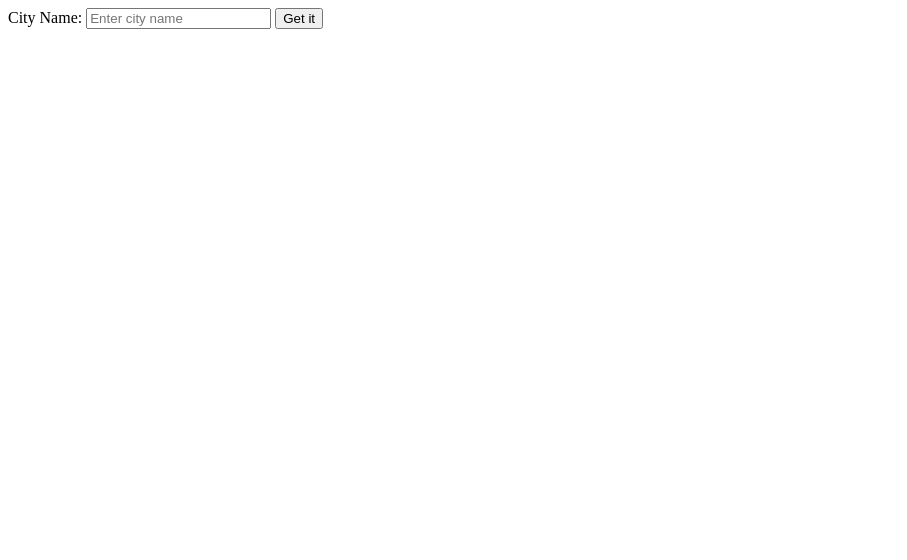
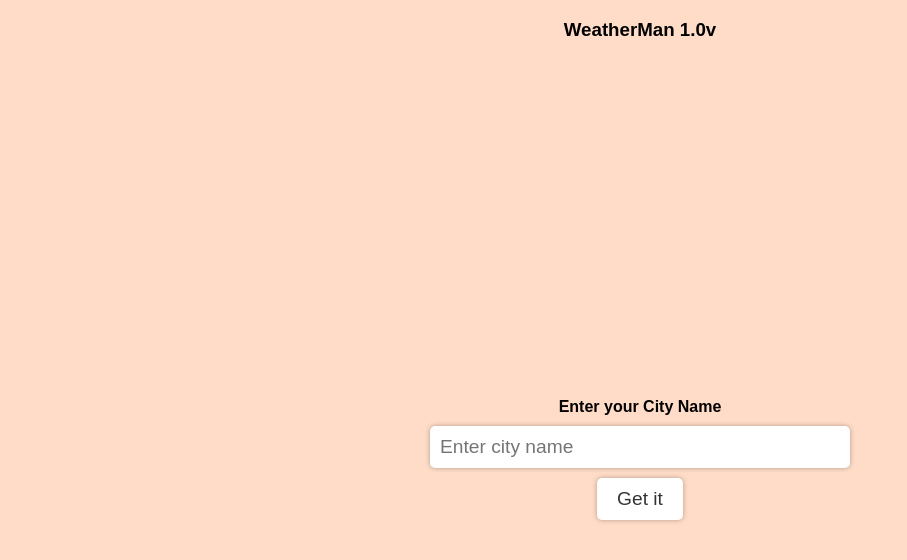
Before and after one commit to SunilKumarPradhan/Weather-Project, a website: page index.html in a window 1280 px wide. Shown: the whole page, without its empty margins (0-907 px from the left). Drawn offline with Linux system fonts and the light colour scheme.

Commit message:
Final Push

```diff
--- a/index.html
+++ b/index.html
@@ -4,14 +4,50 @@
     <meta charset="UTF-8">
     <meta http-equiv="X-UA-Compatible" content="IE=edge">
     <meta name="viewport" content="width=device-width, initial-scale=1.0">
-    <title>Document</title>
+    <title>WeatherMan ☀️</title>
+    <style>
+        body {
+            background-color: rgba(255, 186, 145, 0.5);
+            font-family: sans-serif;
+        }
+        form {
+            display: flex;
+            flex-direction: column;
+            justify-content: center;
+            align-items: center;
+            height: 100vh;
+        }
+        label {
+            margin-bottom: 10px; /* Add some bottom margin for visual spacing */
+        }
+        input[type="text"] {
+            width: 100%;
+            max-width: 400px;
+            padding: 10px;
+            font-size: 1.2rem;
+            border: none;
+            border-radius: 5px;
+            box-shadow: 0 0 5px rgba(0, 0, 0, 0.3);
+            margin-bottom: 10px; /* Add some bottom margin for visual spacing */
+        }
+        button[type="submit"] {
+            padding: 10px 20px;
+            font-size: 1.2rem;
+            border: none;
+            border-radius: 5px;
+            box-shadow: 0 0 5px rgba(0, 0, 0, 0.3);
+            background-color: #fff;
+            color: #333;
+            cursor: pointer;
+        }
+    </style>
 </head>
 <body>
+    <h3 align="center">WeatherMan 1.0v</h3>
     <form action="/" method="post">
-        <label for="cityInput">City Name: </label>
+        <label for="cityInput"><b>Enter your City Name</b></label>
         <input type="text" id="cityInput" name="cityName" placeholder="Enter city name">
         <button type="submit">Get it</button>
     </form>
-
 </body>
 </html>
```
